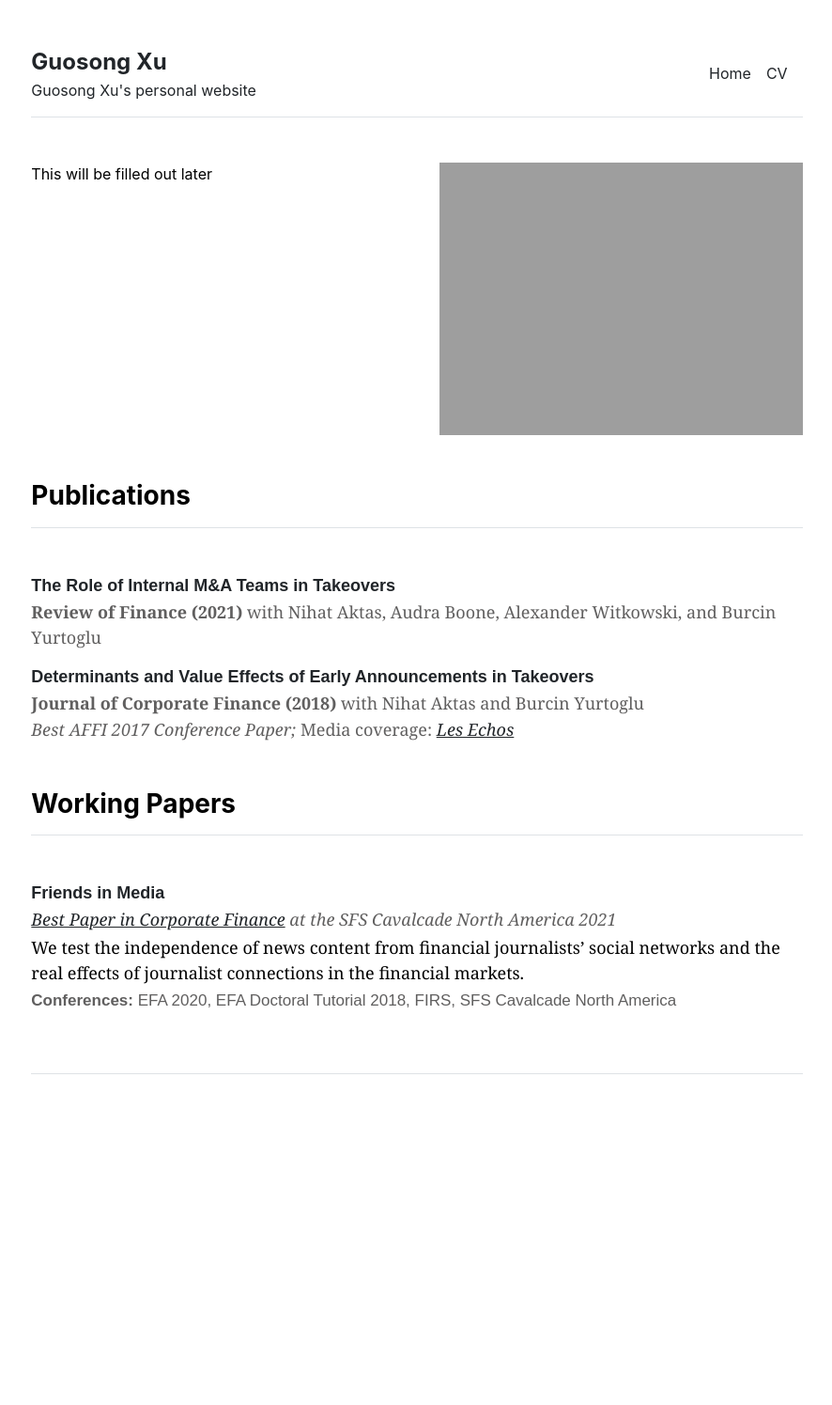
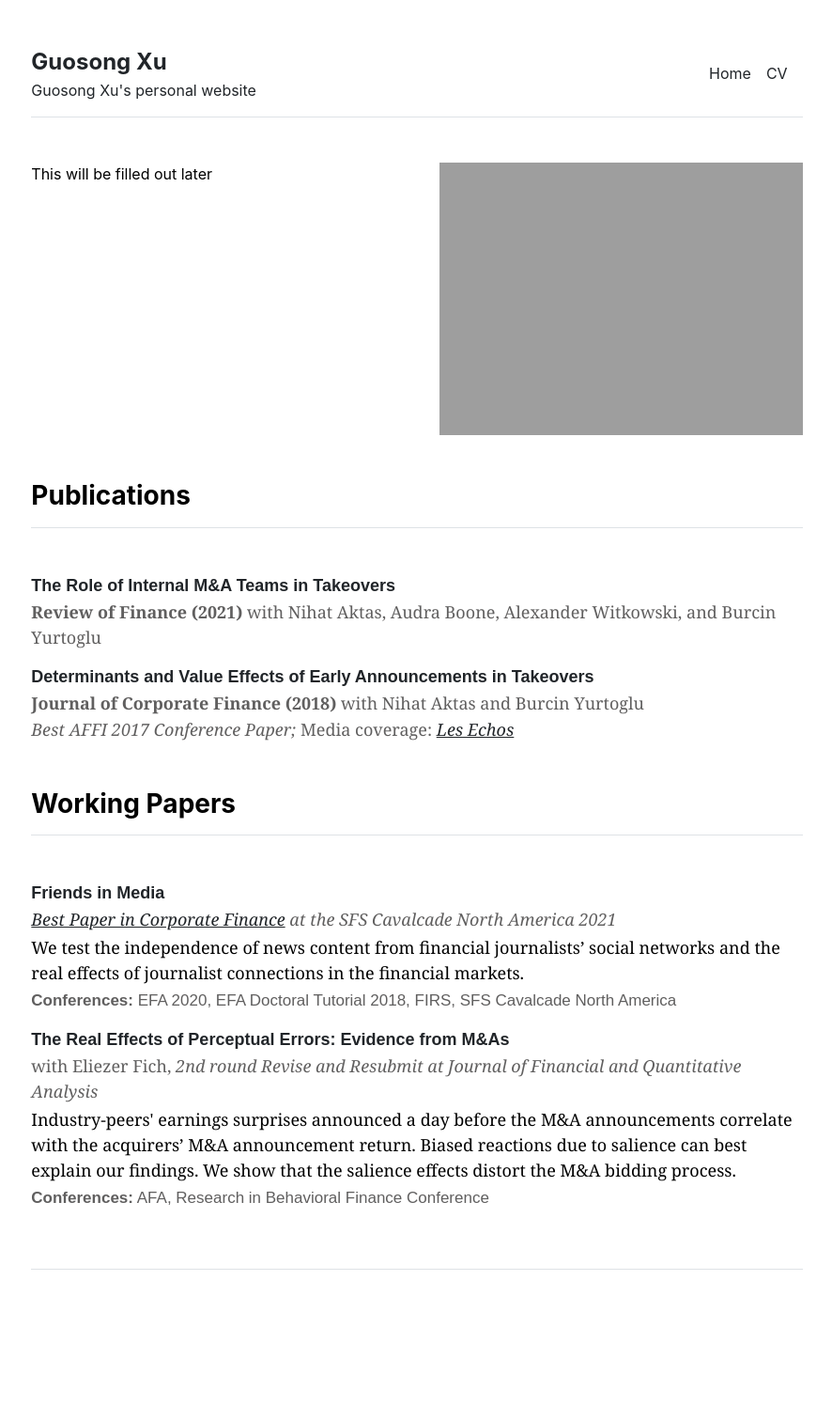
Before and after one commit to guosongxu/guosongxu.github.io, a Jekyll site: the page built from index.md, in a window 1280 px wide. Shown: the whole page at 94% size, without its empty margins (196-1082 px from the left). Built offline with Jekyll 4.4.1, drawn with Linux system fonts in a browser that asks for light colours; before the commit the page ends 1287 px from its top, so only the background shows below that.

Commit message:
Update home.html

```diff
--- a/_layouts/home.html
+++ b/_layouts/home.html
@@ -14,6 +14,7 @@ layout: default
 <div class="row g-5 mb-5">
   <div class="col-md-12">
     <h3 class="fw-bold border-bottom pb-3 mb-5">Publications</h3>
+
     <p style="font-family:arial, 'MS Sans Serif', arial;font-size:18px;margin-bottom:1px;"><strong><a href="https://papers.ssrn.com/sol3/papers.cfm?abstract_id=3140400" target="_blank" rel="noreferrer noopener" aria-label=" (opens in a new tab)" style="text-decoration:none;">The Role of Internal M&amp;A Teams in Takeovers</a></p>
     <p style="font-family:georgia;font-size:18px;margin-bottom:15px;color:#605F5F">Review of Finance (2021)</strong>  with Nihat Aktas, Audra Boone, Alexander Witkowski, and Burcin Yurtoglu</p>
 
@@ -26,9 +27,15 @@ layout: default
 <div class="row g-5 mb-5">
   <div class="col-md-12">
     <h3 class="fw-bold border-bottom pb-3 mb-5">Working Papers</h3>
+
     <p style="font-family:arial, 'MS Sans Serif', arial;font-size:18px;margin-bottom:1px;"><a rel="noreferrer noopener" aria-label=" (opens in a new tab)" href="https://papers.ssrn.com/sol3/papers.cfm?abstract_id=3189273" target="_blank" style="text-decoration:none;"><strong>Friends in Media</strong></a></p>
     <p style="font-family:georgia;font-size:18px;margin-bottom:3px;color:#605F5F"><em><a rel="noreferrer noopener" href="http://sfs.org/cavalcade-best-paper-in-corporate-finance/" target="_blank">Best Paper in Corporate Finance</a> at the SFS Cavalcade North America 2021</em></p>
     <p style="font-family:georgia;font-size:18px;margin-bottom:3px">We test the independence of news content from financial journalists’ social networks and the real effects of journalist connections in the financial markets. </p>
-    <p style="font-family:arial, 'MS Sans Serif', arial;font-size:17px;color:#605F5F"><strong>Conferences:</strong> EFA 2020, EFA Doctoral Tutorial 2018, FIRS, SFS Cavalcade North America</p>
+    <p style="font-family:arial, 'MS Sans Serif', arial;font-size:17px;margin-bottom:15px;color:#605F5F"><strong>Conferences:</strong> EFA 2020, EFA Doctoral Tutorial 2018, FIRS, SFS Cavalcade North America</p>
+
+    <p style="font-family:arial, 'MS Sans Serif', arial;font-size:18px;margin-bottom:1px;"><a rel="noreferrer noopener" aria-label=" (opens in a new tab)" href="https://papers.ssrn.com/sol3/papers.cfm?abstract_id=2996714" target="_blank" style="text-decoration:none;"><strong>The Real Effects of Perceptual Errors: Evidence from M&amp;As</strong></a></p>
+    <p style="font-family:georgia;font-size:18px;margin-bottom:3px;color:#605F5F">with Eliezer Fich, <em>2nd round Revise and Resubmit at Journal of Financial and Quantitative Analysis</em></p>
+    <p style="font-family:georgia;font-size:18px;margin-bottom:3px">Industry-peers' earnings surprises announced a day before the M&amp;A announcements correlate with the acquirers’ M&amp;A announcement return. Biased reactions due to salience can best explain our findings. We show that the salience effects distort the M&amp;A bidding process.</p>
+    <p style="font-family:arial, 'MS Sans Serif', arial;font-size:17px;margin-bottom:15px;color:#605F5F"><strong>Conferences:</strong> AFA, Research in Behavioral Finance Conference</p>
   </div>
 </div>
```
